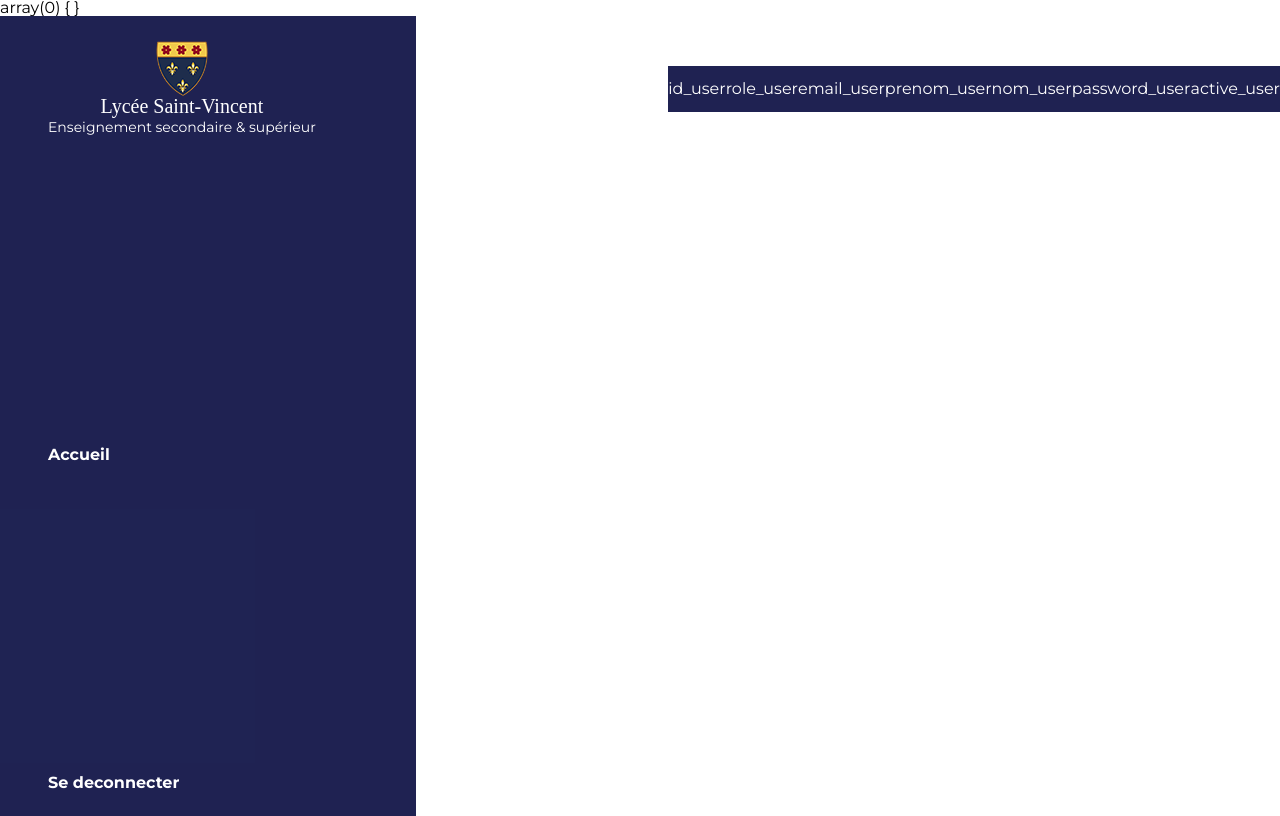
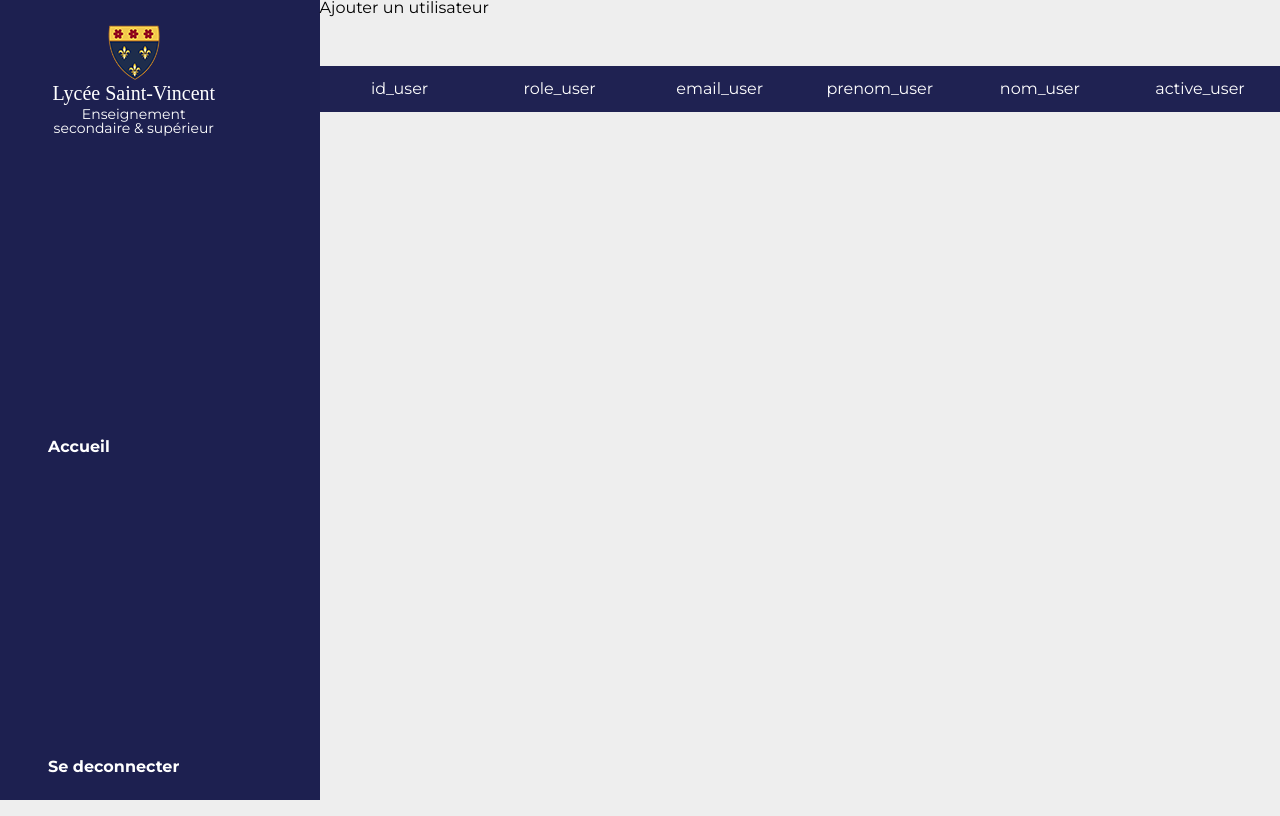
Before and after one commit to qrulleau/resa-sandwitch, a PHP site: page /views/backoffice/user/backoffice.php in a window 1280 px wide. Run offline with PHP 8.4, Linux system fonts and the light colour scheme; data that the repository does not hold is empty; some web fonts are replaced.

Commit message:
ADD: full page fonctionnality

```diff
--- a/views/backoffice/user/backoffice.php
+++ b/views/backoffice/user/backoffice.php
@@ -5,7 +5,6 @@ require (__DIR__ . '../../../../database/querie/querie.php');
 
 displayUtilisateurPage();
 
-var_dump($utilisateurs);
 ?>
 
 <!DOCTYPE html>
@@ -20,11 +19,12 @@ var_dump($utilisateurs);
   <title>Document</title>
   <link rel="stylesheet" href="../../../style/main.css">
 </head>
-<body class="backoffice_user">
+<body class="backoffice user">
   <div class="d-flex align-start">
     <?php require (__DIR__ . '../../../../component/header-backoffice.php'); ?>
 
     <div class="container">
+      <a href="../../../database/processing/user-backoffice.php/insert.php">Ajouter un utilisateur</a>
       <div class="header-tab white">
         <div class="d-flex t-center">
           <div class="col id_accueil">
@@ -41,9 +41,6 @@ var_dump($utilisateurs);
           </div>
           <div class="col action">
             <p>nom_user</p>
-          </div>
-          <div class="col action">
-            <p>password_user</p>
           </div>
           <div class="col action">
             <p>active_user</p>
@@ -71,9 +68,6 @@ var_dump($utilisateurs);
           <div class="col lien_pdf">
             <p><?php echo $utilisateur['nom_user'] ?></p>
           </div>
-          <div class="col lien_pdf">
-            <p><?php echo $utilisateur['password_user'] ?></p>
-          </div>
           <div class="col action">
             <div class="d-flex justify-center">
             <?php
```
